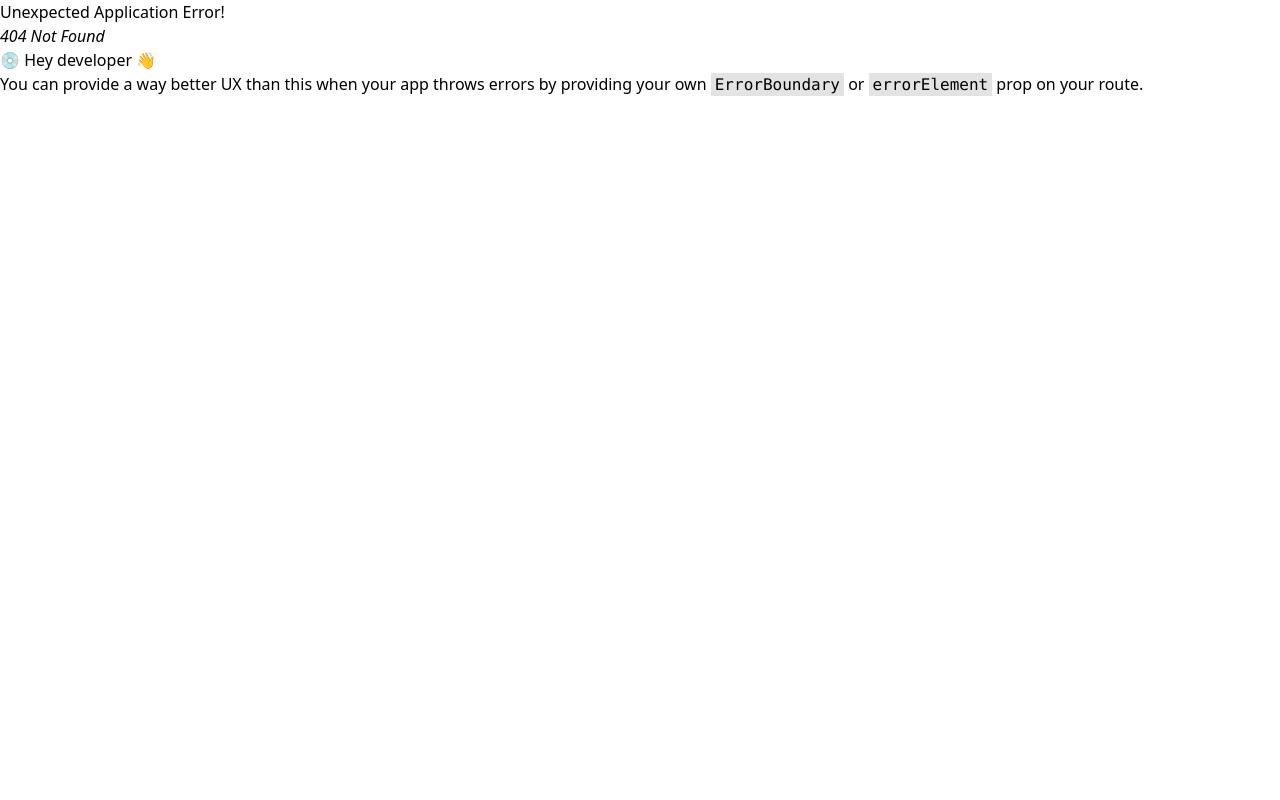
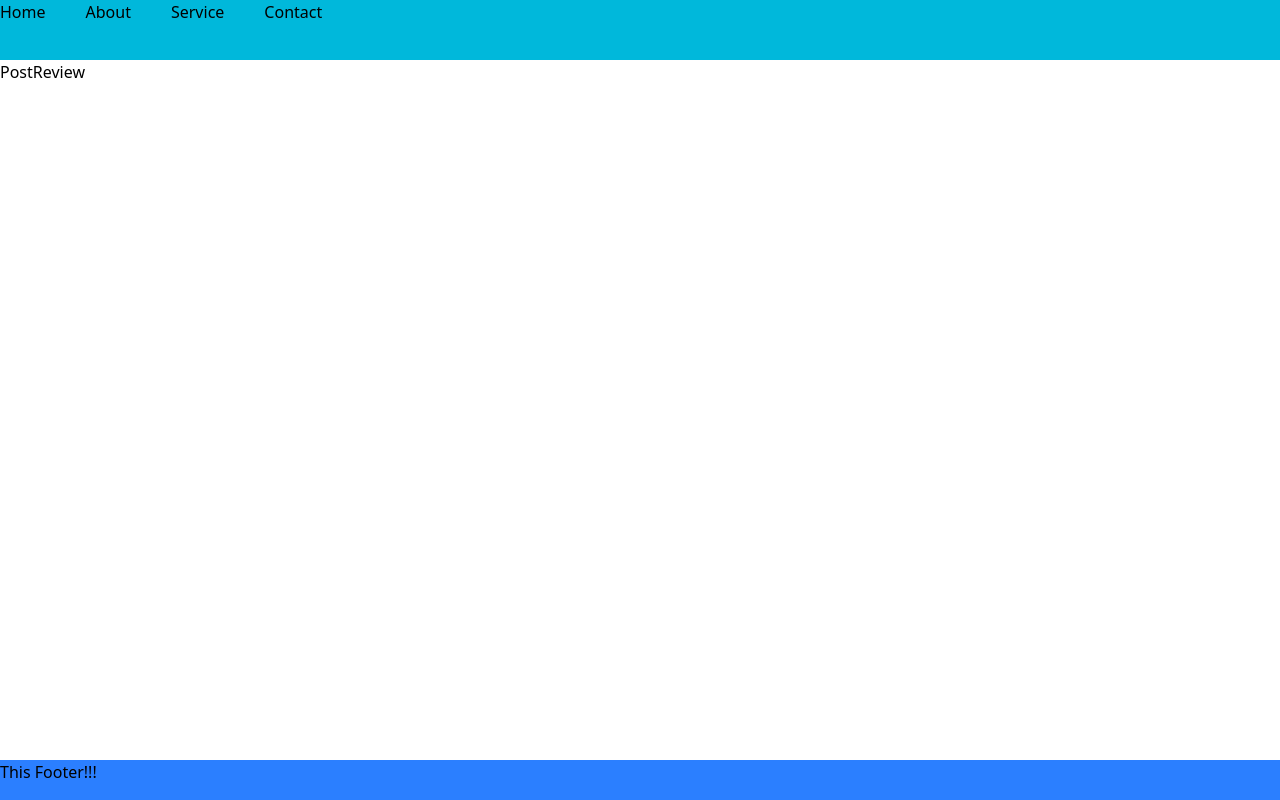
Before and after one commit to thambe96/RAD-Frontend, a React (Vite) app: page /layout/movieReview in a window 1280 px wide. Before the commit this address had no page. Built offline with nearby package versions, Linux system fonts and the light colour scheme.

Commit message:
Install axios library and configure api object

```diff
--- a/package.json
+++ b/package.json
@@ -11,6 +11,7 @@
   },
   "dependencies": {
     "@tailwindcss/vite": "^4.1.17",
+    "axios": "^1.13.2",
     "react": "^19.2.0",
     "react-dom": "^19.2.0",
     "react-router-dom": "^7.11.0",
--- a/src/components/Layout.tsx
+++ b/src/components/Layout.tsx
@@ -4,10 +4,17 @@ import Footer from './Footer'
 
 export default function Layout() {
   return (
-    <div>
-        <NavBar />
-        <Outlet />
-        <Footer />
-    </div>
+    <div className='min-h-screen flex flex-col'>
+        <header className='bg-cyan-500 h-15'>
+            <NavBar />
+        </ header >
+        <main className='flex-1'>
+            <Outlet />
+        </main>
+        <footer className='bg-blue-500 h-10'>
+            <Footer />
+        </footer >
+    </ div >
+
   )
 }
--- a/src/pages/AdminDashBoard.tsx
+++ b/src/pages/AdminDashBoard.tsx
@@ -0,0 +1,7 @@
+
+
+export default function AdminDashBoard() {
+  return (
+    <div>AdminDashBoard</div>
+  )
+}
--- a/src/pages/Login.tsx
+++ b/src/pages/Login.tsx
@@ -1,6 +1,10 @@
 
 
 export default function Login() {
+
+
+
+
   return (
     <div>Hello this is login page!!</div>
   )
--- a/src/pages/PostReview.tsx
+++ b/src/pages/PostReview.tsx
@@ -0,0 +1,7 @@
+
+
+export default function PostReview() {
+  return (
+    <div>PostReview</div>
+  )
+}
--- /dev/null
+++ b/src/services/api.ts
@@ -0,0 +1,27 @@
+import axios from "axios";
+
+
+
+const api = axios.create({
+    baseURL: 'http://localhost:5000/api/v1'
+})
+
+api.interceptors.request.use((config) => {
+    const token = localStorage.getItem("accessToken")
+    const PUBLIC_ENDPOINTS = ['/auth/login', '/auth/register']
+
+    const isPublic: boolean = PUBLIC_ENDPOINTS.some((publicURLPrefix: string) => {
+        config.url?.includes(publicURLPrefix)
+    })
+
+    if (token && !isPublic) {
+        config.headers.Authorization = `Bearer ${token}`
+    }
+
+    return config
+
+})
+
+
+
+export default api
--- /dev/null
+++ b/src/services/auth.ts
@@ -0,0 +1,30 @@
+
+import api from '../services/api'
+
+
+interface LoginDetails {
+    email: string,
+    password: string
+}
+
+
+
+export const login = async ({email, password}: LoginDetails) => {
+
+    try {
+        const result = await api.post(
+            '/auth/login',
+            {
+                email: email,
+                password: password
+            }
+        )
+
+        console.log(result)
+
+
+    } catch (err) {
+        console.log(err)
+    }
+
+}
```
Also changed, not shown: src/routes/index.tsx (+16 -1 lines), 1 other file (tests, documents, lock files or other folders).
